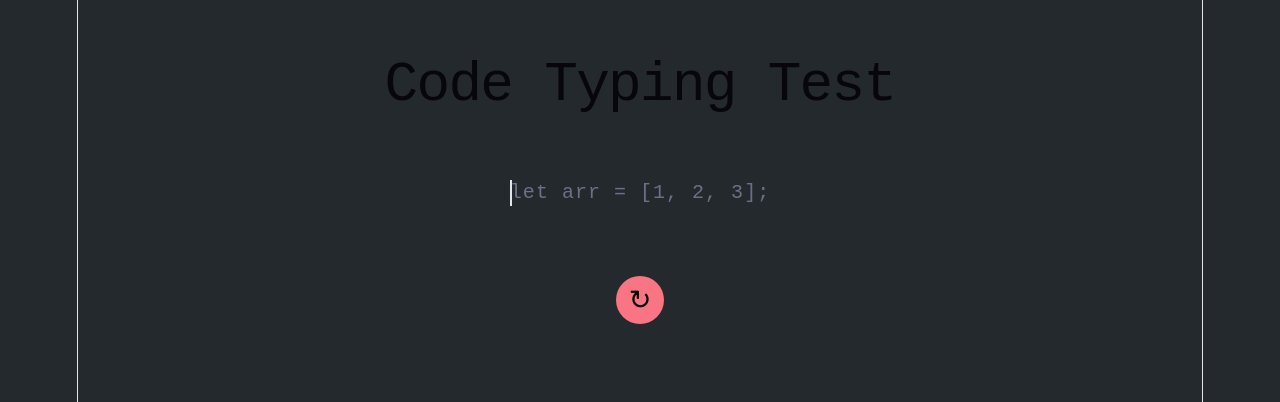
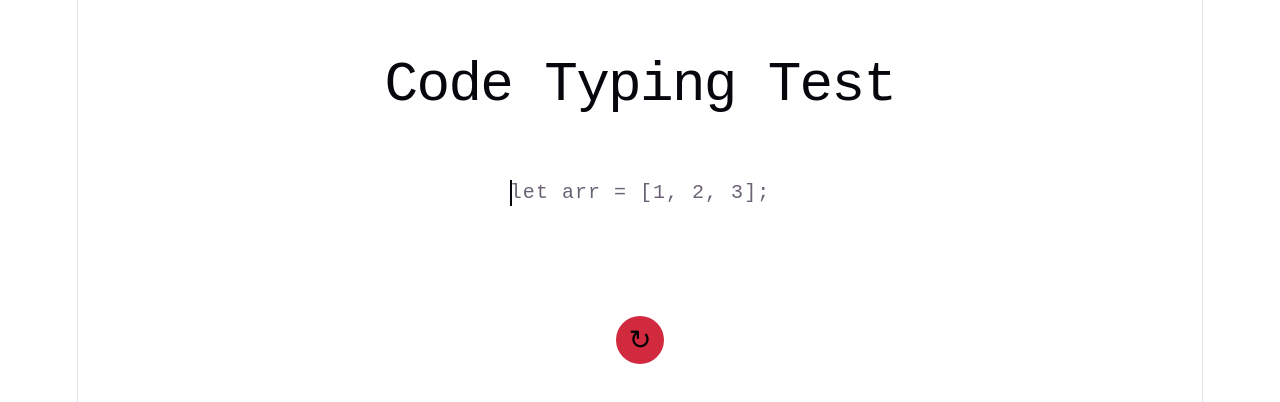
Before and after one commit to Matty-PW/code-typing-test, a React (Vite) app: page / in a window 1280 px wide. Shown: the top 402 px of the page. Built offline with nearby package versions, Linux system fonts and the light colour scheme.

Commit message:
changed colour hex to variable names

```diff
--- a/src/App.css
+++ b/src/App.css
@@ -1,20 +1,20 @@
 body {
-  background-color: #24292e;
-  color: #e1e4e8;
+  background: var(--bg);
+  color: var(--text-h);
 }
 
 .correct {
-  color: #e1e4e8;
+  color: var(--text-h);
   transition: color 0.15s ease;
 }
 
 .incorrect {
-  color: #F97583;
+  color: var(--incorrect);
   transition: color 0.15s ease;
 }
 
 .untyped {
-  color: #6c7086;
+  color: var(--text);
   transition: color 0.15s ease;
 }
 
@@ -39,8 +39,8 @@ body {
   top: 0;
   width: 2px;
   height: 100%;
-  background-color: #e1e4e8;
-  transition: left 0.1s ease;
+  background-color: var(--text-h);
+  transition: left 0.1s ease, top 0.1s ease;
   animation: blink 1s step-end infinite;
 }
 
@@ -63,12 +63,12 @@ body {
   align-items: center;
   justify-content: center;
   margin-top: 10px;
-  background-color: #F97583;
+  background-color: var(--incorrect);
 }
 
 .restart-button:hover {
   transform: scale(1.1);
-  background-color: #f66a78;
+  filter: brightness(1.1);
 }
 
 .restart-button:active {
@@ -92,7 +92,7 @@ body {
 .stats {
   display: flex;
   gap: 24px;
-  margin: 20px, 0;
+  margin: 20px 0;
   font-size: 1.1rem;
 }
 
--- a/src/App.jsx
+++ b/src/App.jsx
@@ -1,4 +1,4 @@
-import { useState, useRef, useEffect, useReducer } from 'react'
+import { useState, useRef, useEffect } from 'react'
 import "./App.css"
 
 const snippets = [
--- a/src/index.css
+++ b/src/index.css
@@ -8,6 +8,7 @@
   --accent-bg: rgba(170, 59, 255, 0.1);
   --accent-border: rgba(170, 59, 255, 0.5);
   --social-bg: rgba(244, 243, 236, 0.5);
+  --incorrect: #d1293d;
   --shadow:
     rgba(0, 0, 0, 0.1) 0 10px 15px -3px, rgba(0, 0, 0, 0.05) 0 4px 6px -2px;
 
@@ -41,6 +42,7 @@
     --accent-bg: rgba(192, 132, 252, 0.15);
     --accent-border: rgba(192, 132, 252, 0.5);
     --social-bg: rgba(47, 48, 58, 0.5);
+    --incorrect: #f97583;
     --shadow:
       rgba(0, 0, 0, 0.4) 0 10px 15px -3px, rgba(0, 0, 0, 0.25) 0 4px 6px -2px;
   }
```
